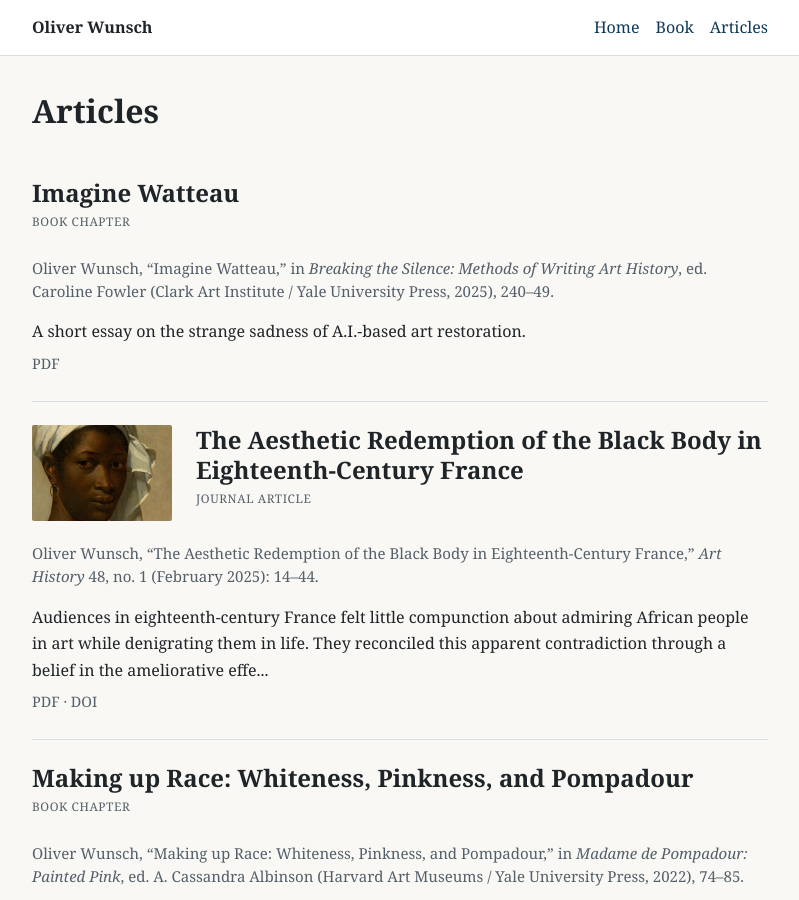
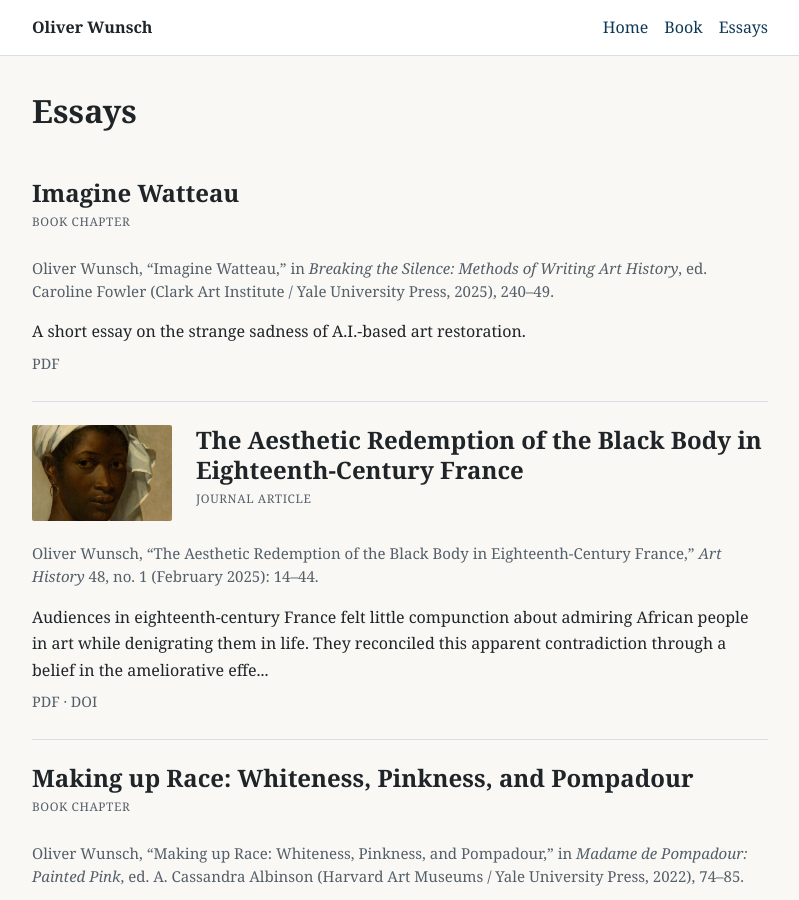
Before and after one commit to owunsch/owunsch.github.io, a Jekyll site: the page built from articles/index.md, in a window 1280 px wide and 900 px high. Shown: the whole window, without its empty margins (240-1039 px from the left). Built offline with Jekyll 4.4.1, drawn with Linux system fonts in a browser that asks for light colours.

Commit message:
retitled articles to essays

```diff
--- a/_layouts/default.html
+++ b/_layouts/default.html
@@ -19,7 +19,7 @@
         <ul class="nav-list">
           <li><a href="{{ '/' | relative_url }}">Home</a></li>
           <li><a href="{{ '/book/' | relative_url }}">Book</a></li>
-          <li><a href="{{ '/articles/' | relative_url }}">Articles</a></li>
+          <li><a href="{{ '/articles/' | relative_url }}">Essays</a></li>
         </ul>
       </nav>
     </div>
--- a/articles/index.md
+++ b/articles/index.md
@@ -1,8 +1,8 @@
 ---
-title: Articles
+title: Essays
 permalink: /articles/
 ---
-# Articles
+# Essays
 
 {% assign sorted_articles = site.articles | sort: 'year' | reverse %}
 
```
Also changed, not shown: README.md.
